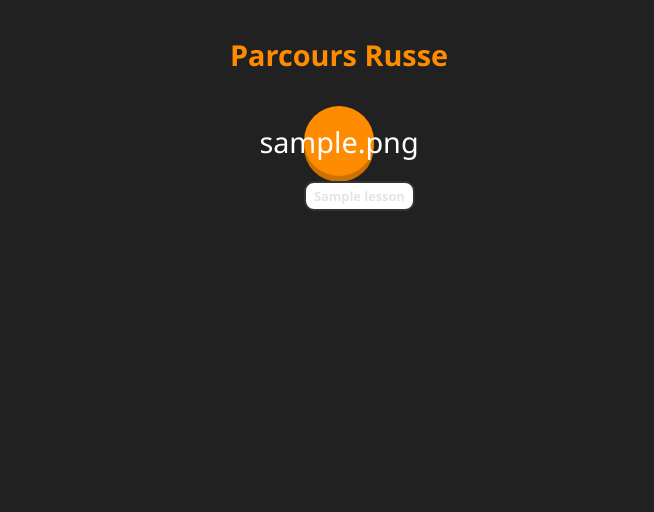
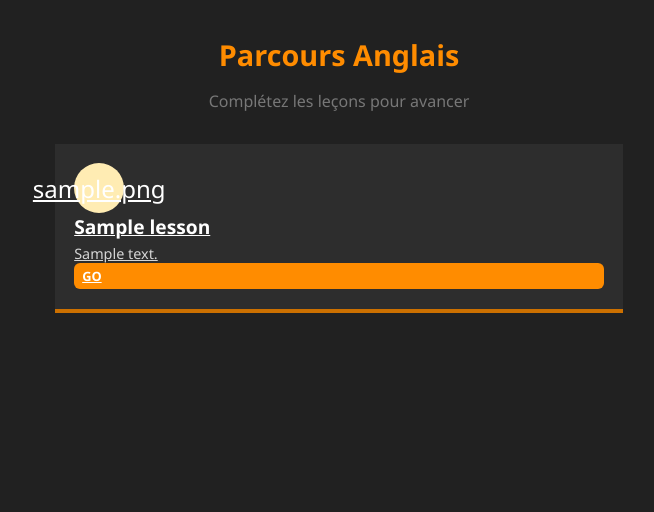
Before and after one commit to grosjak/learn-russian, a Django app: page /alphabet/ in a window 1280 px wide. Shown: the top 512 px of the page, without its empty margins (301-955 px from the left). Run offline with Django 5.2, Linux system fonts and the light colour scheme; a user stored in the database is signed in; tables that the repository leaves empty hold one stand-in row (values such as "Sample post").

Commit message:
UI: Overhaul Roadmap design - Switch to Card Layout

```diff
--- a/core/templates/core/roadmap.html
+++ b/core/templates/core/roadmap.html
@@ -2,17 +2,35 @@
 
 {% block content %}
 <div class="container">
-    <h1>Parcours Russe</h1>
+    <div style="margin-bottom: 2rem; text-align: center;">
+        <h1 style="color: #FF8C00; margin-bottom: 5px;">
+            {% if target_language == 'ru' %}Parcours Russe{% else %}Parcours Anglais{% endif %}
+        </h1>
+        <p style="color: #777;">Complétez les leçons pour avancer</p>
+    </div>
 
-    <div class="roadmap-container">
+    <div style="display: flex; flex-direction: column; gap: 1rem; padding-bottom: 80px;">
         {% for lesson in lessons %}
-        <div style="position: relative; margin-left: {% cycle '0' '40px' '-40px' '0' %};">
-            <a href="{% url 'lesson_detail' lesson.id %}"
-                class="lesson-node {% if forloop.counter > 1 %}locked-visual{% endif %}">
+        <a href="{% url 'lesson_detail' lesson.id %}" class="menu-btn"
+            style="justify-content: flex-start; padding: 1.2rem; background: #2d2d2d; border-color: {% if forloop.counter > 1 %}#555{% else %}#FF8C00{% endif %}; color: {% if forloop.counter > 1 %}#aaa{% else %}white{% endif %}; box-shadow: 0 4px 0 {% if forloop.counter > 1 %}#333{% else %}#CC7000{% endif %};">
+
+            <div
+                style="background: {% if forloop.counter > 1 %}#444{% else %}#ffecb3{% endif %}; width: 50px; height: 50px; border-radius: 50%; display: flex; align-items: center; justify-content: center; font-size: 1.5rem; margin-right: 15px; flex-shrink: 0;">
                 {{ lesson.icon }}
-            </a>
-            <div class="lesson-label">{{ lesson.title }}</div>
-        </div>
+            </div>
+
+            <div style="flex: 1;">
+                <div style="font-size: 1.2rem; font-weight: bold; margin-bottom: 4px;">{{ lesson.title }}</div>
+                <div style="font-size: 0.9rem; font-weight: normal; opacity: 0.8;">{{ lesson.description }}</div>
+            </div>
+
+            {% if forloop.counter == 1 %}
+            <div
+                style="background: #FF8C00; color: white; padding: 4px 8px; border-radius: 6px; font-size: 0.8rem; font-weight: bold;">
+                GO
+            </div>
+            {% endif %}
+        </a>
         {% endfor %}
     </div>
 </div>
```
